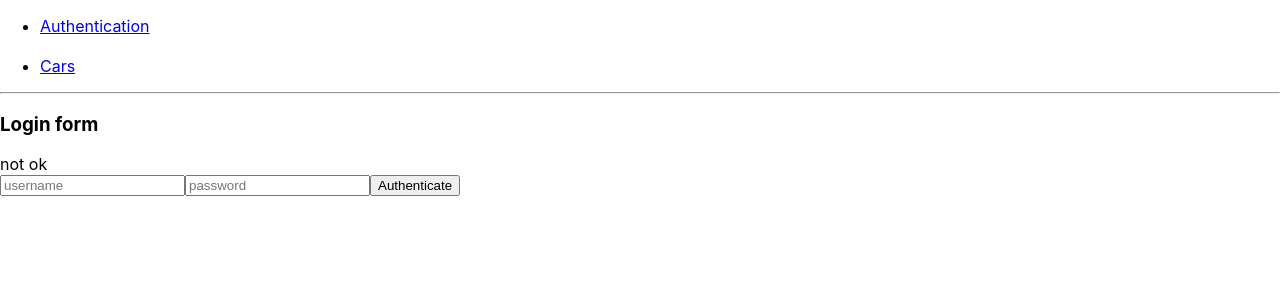
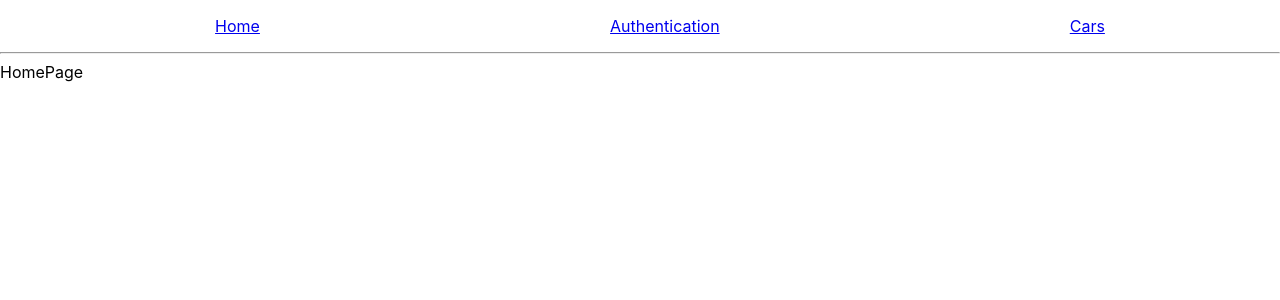
Before and after one commit to dianaesthesia/react_ts2024, a React (Create React App) app: page / in a window 1280 px wide. Shown: the top 300 px of the page. Built offline with nearby package versions, Linux system fonts and the light colour scheme.

Commit message:
lesson6 Authentication Dummyjson

```diff
--- /dev/null
+++ b/src/components/HeaderComponent/Header.module.css
@@ -0,0 +1,5 @@
+.Header {
+    display: flex;
+    justify-content: space-around;
+    list-style: none;
+}
--- a/src/components/HeaderComponent/HeaderComponent.tsx
+++ b/src/components/HeaderComponent/HeaderComponent.tsx
@@ -1,15 +1,16 @@
 import React from 'react';
 import {NavLink} from "react-router-dom";
+
+import styles from './Header.module.css';
 
 const HeaderComponent = () => {
     return (
         <div>
-            <ul>
-                <li><NavLink to={'/'}>Authentication</NavLink></li>
-                <br/>
-                <li><NavLink to={'cars'}>Cars</NavLink></li>
+            <ul className={styles.Header}>
+                <li><NavLink to={'/'}>Home</NavLink></li>
+                <li><NavLink to={'login'}>Authentication</NavLink></li>
+                <li><NavLink to={'auth/resources'}>Cars</NavLink></li>
             </ul>
-
             <hr/>
         </div>
     );
--- a/src/index.tsx
+++ b/src/index.tsx
@@ -3,12 +3,12 @@ import ReactDOM from 'react-dom/client';
 import {RouterProvider} from "react-router-dom";
 
 import './index.css';
-import {routers} from "./routers";
+import {router} from "./router/router";
 
 const root = ReactDOM.createRoot(
     document.getElementById('root') as HTMLElement
 );
 
 root.render(
-    <RouterProvider router={routers}></RouterProvider>
+    <RouterProvider router={router}></RouterProvider>
 );
--- /dev/null
+++ b/src/pages/home-page/HomePage.tsx
@@ -0,0 +1,11 @@
+import React from 'react';
+
+const HomePage = () => {
+    return (
+        <div>
+            HomePage
+        </div>
+    );
+};
+
+export default HomePage;
--- /dev/null
+++ b/src/router/router.tsx
@@ -0,0 +1,20 @@
+import {createBrowserRouter} from "react-router-dom";
+
+import MainLayout from "../layouts/main-layout/MainLayout";
+import ErrorLayout from "../layouts/error-layout/ErrorLayout";
+import AuthPage from "../pages/auth-page/AuthPage";
+import CarsPage from "../pages/cars-page/CarsPage";
+import HomePage from "../pages/home-page/HomePage";
+
+export const router = createBrowserRouter([
+    {
+        path: '/',
+        element: <MainLayout/>,
+        errorElement: <ErrorLayout/>,
+        children: [
+            {index: true, element: <HomePage/>},
+            {path: 'login', element: <AuthPage/>},
+            {path: 'auth/resources', element: <CarsPage/>}
+        ]
+    }
+]);
--- a/src/routers.tsx
+++ /dev/null
@@ -1,18 +0,0 @@
-import {createBrowserRouter} from "react-router-dom";
-
-import MainLayout from "./layouts/main-layout/MainLayout";
-import ErrorLayout from "./layouts/error-layout/ErrorLayout";
-import AuthPage from "./pages/auth-page/AuthPage";
-import CarsPage from "./pages/cars-page/CarsPage";
-
-export const routers = createBrowserRouter([
-    {
-        path: '/',
-        element: <MainLayout/>,
-        errorElement: <ErrorLayout/>,
-        children: [
-            {index: true, element: <AuthPage/>},
-            {path: 'cars', element: <CarsPage/>}
-        ]
-    }
-]);
```
